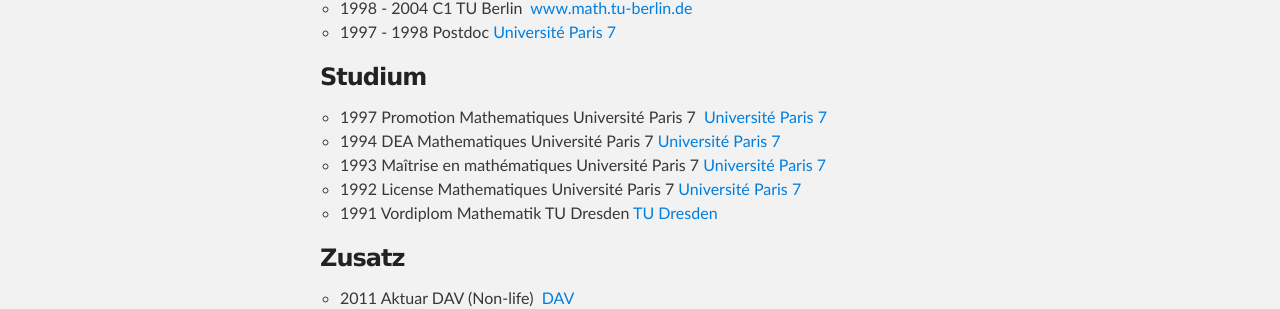
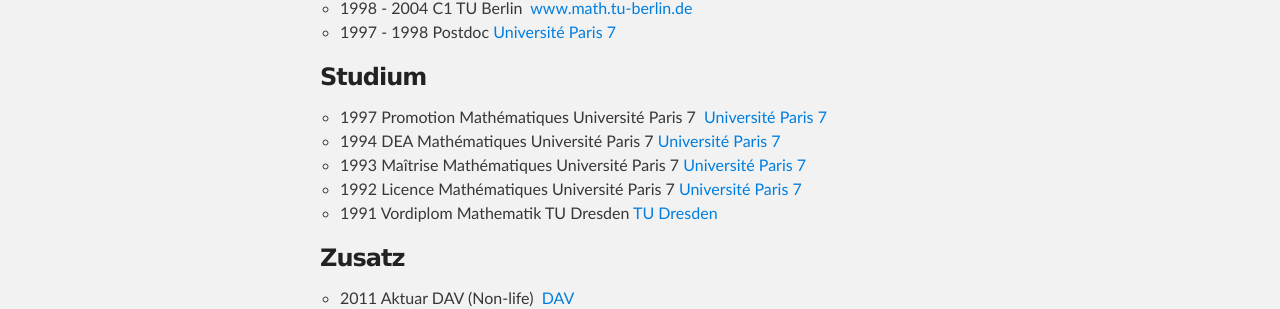
Before and after one commit to bbergter/bbergter, a Jekyll site: the page built from cv/index.html, in a window 1280 px wide. Shown: the part 385-694 px from the top of the page. Built offline with Jekyll 4.4.1, drawn with Linux system fonts in a browser that asks for light colours.

Commit message:
Update index.html

```diff
--- a/cv/index.html
+++ b/cv/index.html
@@ -27,18 +27,18 @@
 
        <h3>Studium</h3>
        <ul>
-              <li>1997 Promotion Mathematiques Universit&eacute; Paris 7&nbsp;
+              <li>1997 Promotion Mathématiques Universit&eacute; Paris 7&nbsp;
                <a href="https://www.imj-prg.fr/" title="https://www.imj-prg.fr/"
   target="_blank">Université Paris 7</a> <br>
               </li>
-              <li>1994 DEA Mathematiques Universit&eacute; Paris 7
+              <li>1994 DEA Mathématiques Universit&eacute; Paris 7
               <a href="https://www.imj-prg.fr/" title="https://www.imj-prg.fr/"
   target="_blank">Université Paris 7</a></li>
-  <li>1993 Maîtrise en mathématiques Universit&eacute; Paris 7
+  <li>1993 Maîtrise Mathématiques Universit&eacute; Paris 7
               <a href="https://www.imj-prg.fr/" title="https://www.imj-prg.fr/"
   target="_blank">Université Paris 7</a></li>
 
-     <li>1992 License Mathematiques Universit&eacute; Paris 7
+     <li>1992 Licence Mathématiques Universit&eacute; Paris 7
               <a href="https://www.imj-prg.fr/" title="https://www.imj-prg.fr/"
   target="_blank">Université Paris 7</a></li>
 
```
